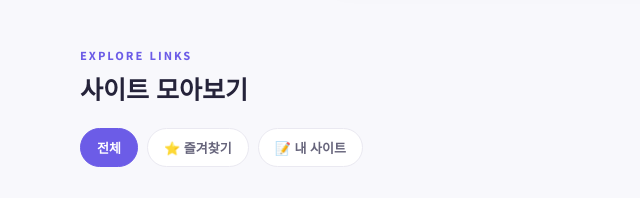
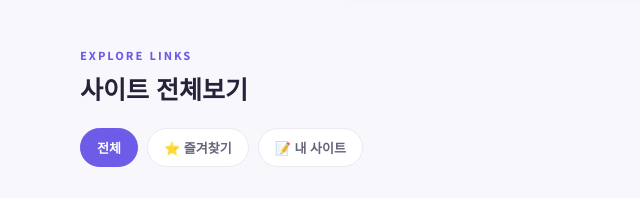
Before and after one commit to ZIYA0614/linkbox, a plain HTML site: page index.html in a window 1280 px wide. Shown: the part 375-573 px from the top of the page, 0-640 px from the left. Drawn offline with Linux system fonts and the light colour scheme.

Commit message:
changes page

```diff
--- a/index.html
+++ b/index.html
@@ -103,7 +103,7 @@
       <div class="section-heading">
         <div>
           <span class="eyebrow">EXPLORE LINKS</span>
-          <h2>사이트 모아보기</h2>
+          <h2>사이트 전체보기</h2>
         </div>
         <span id="resultsCount" class="results-count"></span>
       </div>
```
